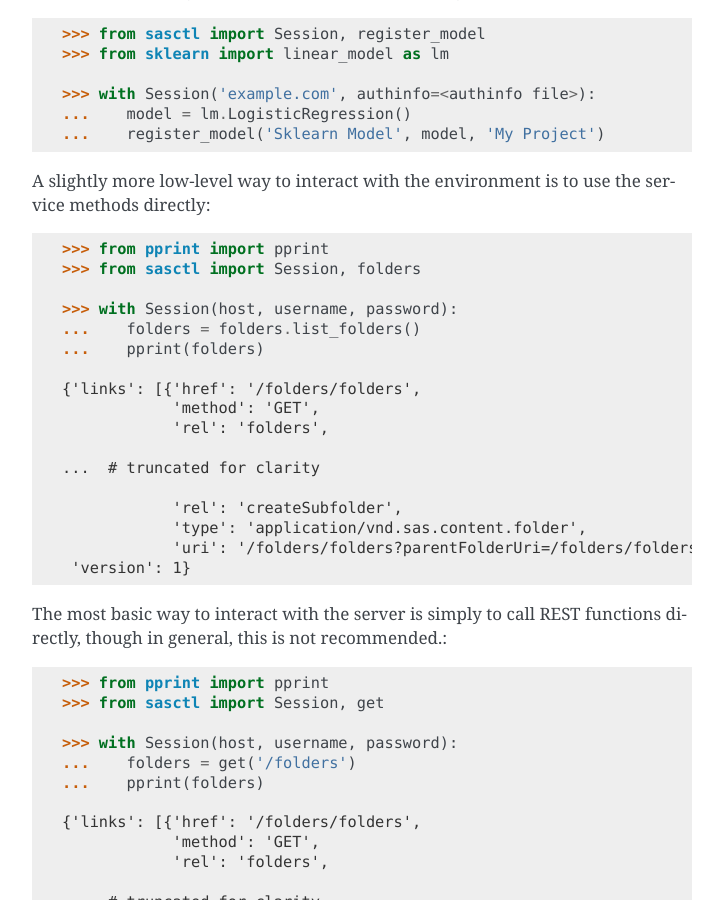
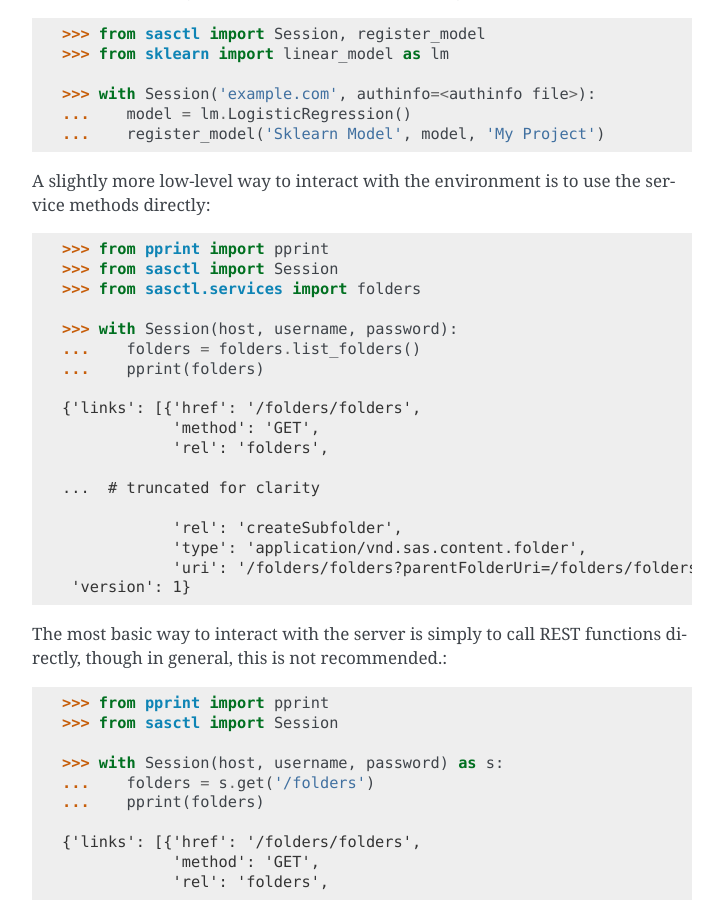
Before and after one commit to sassoftware/python-sasctl, a Sphinx documentation site: the page built from doc/index.rst, in a window 1280 px wide and 900 px high, scrolled down 2030 px. Shown: the whole window, without its empty margins (388-1111 px from the left). Built offline with Sphinx 7.4.7, drawn with Linux system fonts in a browser that asks for light colours.

Commit message:
fixed doc examples

```diff
--- a/doc/index.rst
+++ b/doc/index.rst
@@ -80,7 +80,8 @@ A slightly more low-level way to interact with the environment is to use the ser
 methods directly::
 
     >>> from pprint import pprint
-    >>> from sasctl import Session, folders
+    >>> from sasctl import Session
+    >>> from sasctl.services import folders
 
     >>> with Session(host, username, password):
     ...    folders = folders.list_folders()
@@ -102,10 +103,10 @@ The most basic way to interact with the server is simply to call REST functions
 directly, though in general, this is not recommended.::
 
     >>> from pprint import pprint
-    >>> from sasctl import Session, get
+    >>> from sasctl import Session
 
-    >>> with Session(host, username, password):
-    ...    folders = get('/folders')
+    >>> with Session(host, username, password) as s:
+    ...    folders = s.get('/folders')
     ...    pprint(folders)
 
     {'links': [{'href': '/folders/folders',
--- a/src/sasctl/__init__.py
+++ b/src/sasctl/__init__.py
@@ -6,7 +6,8 @@
 
 __version__ = '1.0.0'
 __author__ = 'SAS'
-__credits__ = ['Yi Jian Ching, Lucas De Paula, Peter Tobac, Jon Walker']
+__credits__ = ['Yi Jian Ching, Lucas De Paula, Peter Tobac, Chris Toth, Jon '
+               'Walker']
 __license__ = 'Apache 2.0'
 __copyright__ = 'Copyright © 2019, SAS Institute Inc., ' \
                 'Cary, NC, USA.  All Rights Reserved.'
```
